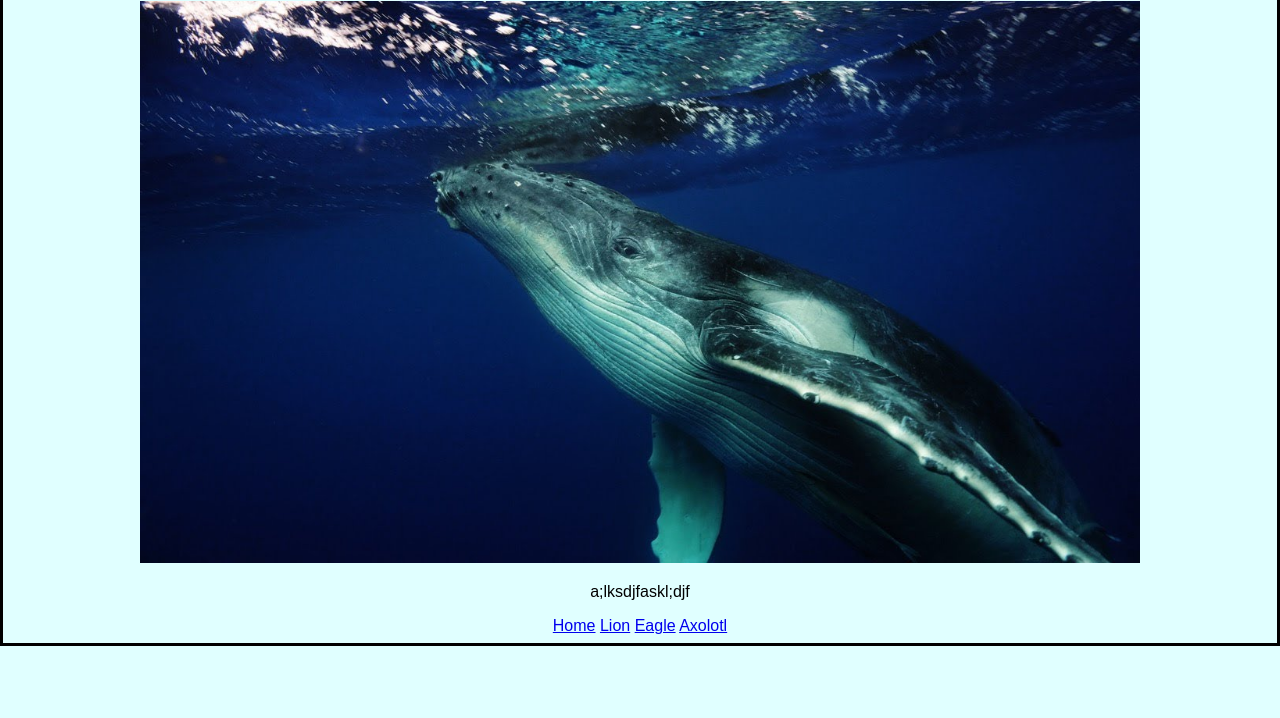
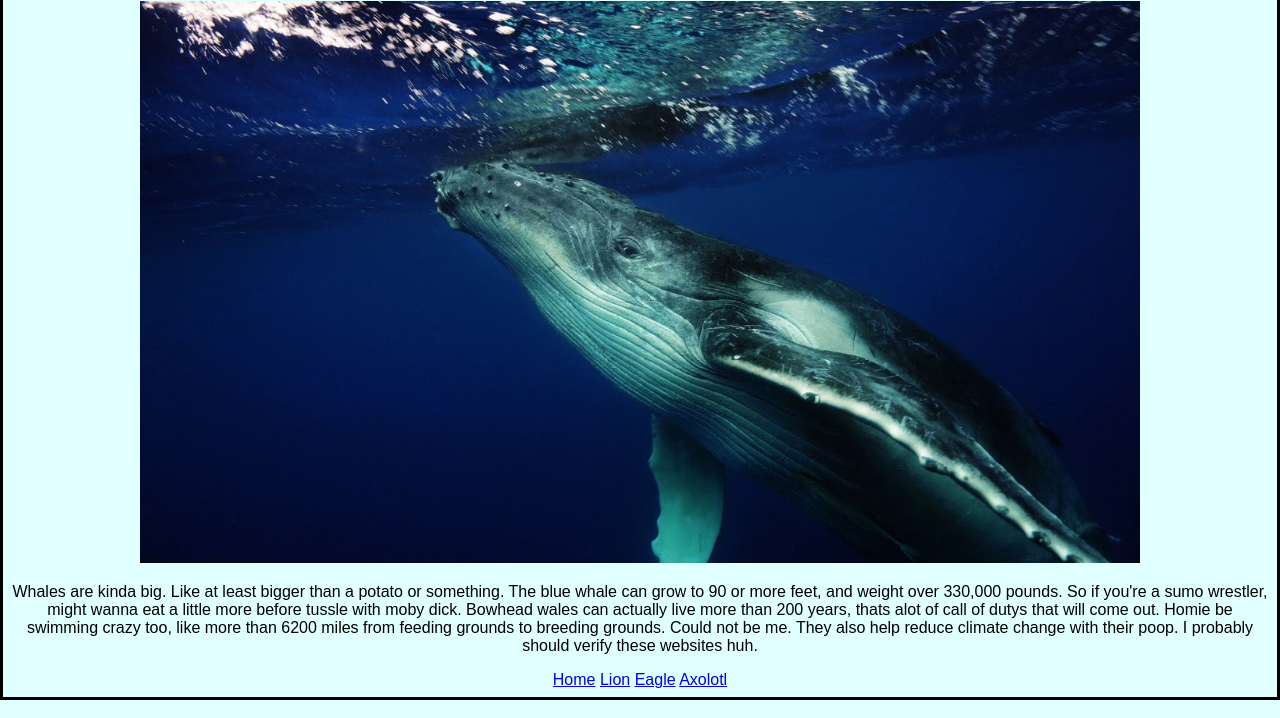
Before and after one commit to Ohwaaan/Team-app, a plain HTML site: page Owen_zoo/whale.html in a window 1280 px wide. Shown: the part 82-800 px from the top of the page. Drawn offline with Linux system fonts and the light colour scheme.

Commit message:
added whale desc

```diff
--- a/Owen_zoo/whale.html
+++ b/Owen_zoo/whale.html
@@ -7,7 +7,14 @@
     <h1>Whale</h1>
     <img src = "img/whale.jpg" alt = "Whale"
     width = "1000" height = auto>
-    <p>a;lksdjfaskl;djf</p>
+    <p>
+        Whales are kinda big. Like at least bigger than a potato or something. The blue whale can grow to 90
+        or more feet, and weight over 330,000 pounds. So if you're a sumo wrestler, might wanna eat a little
+        more before tussle with moby dick. Bowhead wales can actually live more than 200 years, thats alot of
+        call of dutys that will come out. Homie be swimming crazy too, like more than 6200 miles from feeding
+        grounds to breeding grounds. Could not be me. They also help reduce climate change with their poop. I
+        probably should verify these websites huh.
+    </p>
     <div class ="link">
         <a href="index.html">Home</a>
         <a href="lion.html">Lion</a>
```
